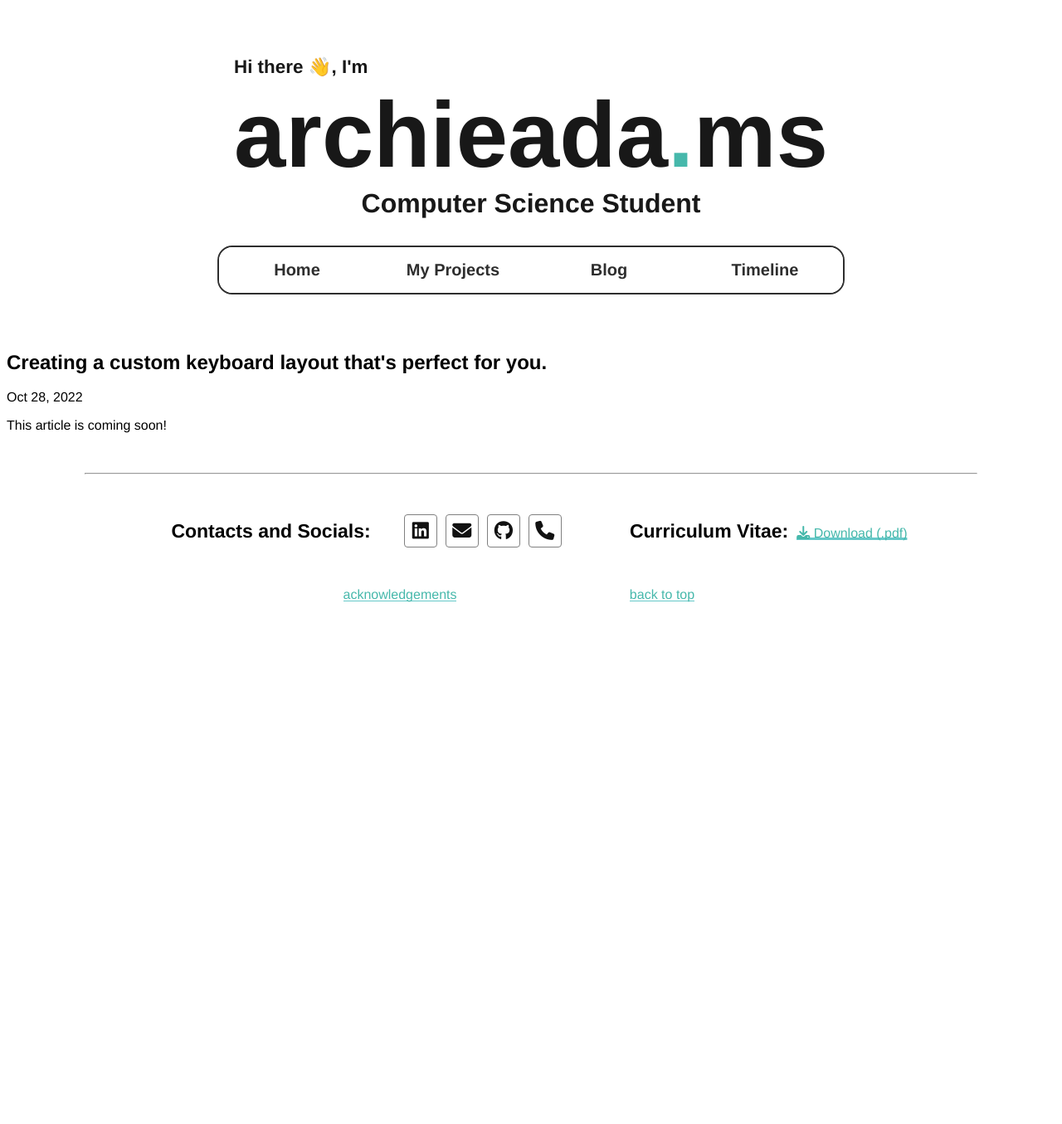
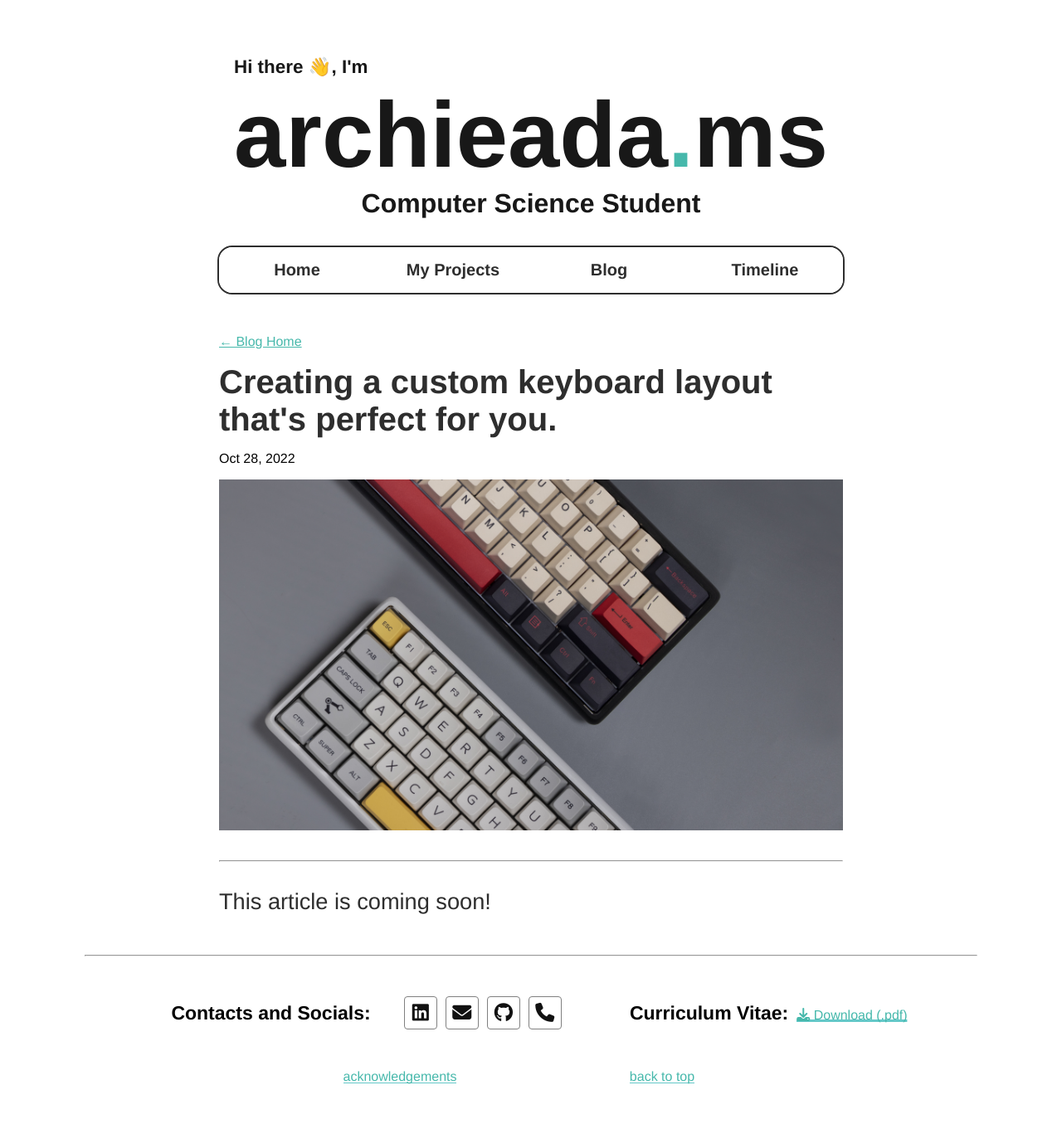
Before and after one commit to Archie-Adams/personal-website, a Jekyll site: the page built from _posts/2022-10-29-Creating-a-custom-keyboard-layout-that-is-perfect-for-you.md, in a window 1280 px wide. Shown: the whole page at 83% size. Built offline with Jekyll 4.4.1, drawn with Linux system fonts in a browser that asks for light colours; nearby versions of some CDN libraries; before the commit the page ends 900 px from its top, so only the background shows below that.

Commit message:
initial blog post css

```diff
--- a/_includes/footer.html
+++ b/_includes/footer.html
@@ -233,7 +233,7 @@
     </div>
   </div>
   <ul>
-    <li><a class="link" href="acknowledgements">acknowledgements</a></li>
+    <li><a class="link" href="/acknowledgements">acknowledgements</a></li>
     <li>
       <a class="link" href="" onclick="document.body.scrollTop = 0; document.documentElement.scrollTop = 0;">
         back to top
--- a/_layouts/post.html
+++ b/_layouts/post.html
@@ -1,14 +1,290 @@
 ---
 layout: default
 ---
+
+<!-- <style>
+  @media print {
+
+    *,
+    *:before,
+    *:after {
+      background: transparent !important;
+      color: #000 !important;
+      box-shadow: none !important;
+      text-shadow: none !important;
+    }
+
+    a,
+    a:visited {
+      text-decoration: underline;
+    }
+
+    a[href]:after {
+      content: " (" attr(href) ")";
+    }
+
+    abbr[title]:after {
+      content: " (" attr(title) ")";
+    }
+
+    a[href^="#"]:after,
+    a[href^="javascript:"]:after {
+      content: "";
+    }
+
+    pre,
+    blockquote {
+      border: 1px solid #999;
+      page-break-inside: avoid;
+    }
+
+    thead {
+      display: table-header-group;
+    }
+
+    tr,
+    img {
+      page-break-inside: avoid;
+    }
+
+    img {
+      max-width: 100% !important;
+    }
+
+    p,
+    h2,
+    h3 {
+      orphans: 3;
+      widows: 3;
+    }
+
+    h2,
+    h3 {
+      page-break-after: avoid;
+    }
+  }
+
+  pre,
+  code {
+    font-family: Menlo, Monaco, "Courier New", monospace;
+  }
+
+  pre {
+    padding: .5rem;
+    line-height: 1.25;
+    overflow-x: scroll;
+  }
+
+  a,
+  a:visited {
+    color: #3498db;
+  }
+
+  a:hover,
+  a:focus,
+  a:active {
+    color: #2980b9;
+  }
+
+  .modest-no-decoration {
+    text-decoration: none;
+  }
+
+  html {
+    font-size: 12px;
+  }
+
+  @media screen and (min-width: 32rem) and (max-width: 48rem) {
+    html {
+      font-size: 15px;
+    }
+  }
+
+  @media screen and (min-width: 48rem) {
+    html {
+      font-size: 16px;
+    }
+  }
+
+  body {
+    line-height: 1.85;
+  }
+
+  p,
+  .modest-p {
+    font-size: 1rem;
+    margin-bottom: 1.3rem;
+  }
+
+  h1,
+  .modest-h1,
+  h2,
+  .modest-h2,
+  h3,
+  .modest-h3,
+  h4,
+  .modest-h4 {
+    margin: 1.414rem 0 .5rem;
+    font-weight: inherit;
+    line-height: 1.42;
+  }
+
+  h1,
+  .modest-h1 {
+    margin-top: 0;
+    font-size: 3.998rem;
+  }
+
+  h2,
+  .modest-h2 {
+    font-size: 2.827rem;
+  }
+
+  h3,
+  .modest-h3 {
+    font-size: 1.999rem;
+  }
+
+  h4,
+  .modest-h4 {
+    font-size: 1.414rem;
+  }
+
+  h5,
+  .modest-h5 {
+    font-size: 1.121rem;
+  }
+
+  h6,
+  .modest-h6 {
+    font-size: .88rem;
+  }
+
+  small,
+  .modest-small {
+    font-size: .707em;
+  }
+
+  /* https://github.com/mrmrs/fluidity */
+
+  img,
+  canvas,
+  iframe,
+  video,
+  svg,
+  select,
+  textarea {
+    max-width: 100%;
+  }
+
+  @import url(http://fonts.googleapis.com/css?family=Open+Sans+Condensed:300,300italic,700);
+
+  @import url(http://fonts.googleapis.com/css?family=Arimo:700,700italic);
+
+  html {
+    font-size: 18px;
+    max-width: 100%;
+  }
+
+  body {
+    color: #444;
+    font-family: 'Open Sans Condensed', sans-serif;
+    font-weight: 300;
+    margin: 0 auto;
+    max-width: 48rem;
+    line-height: 1.45;
+    padding: .25rem;
+  }
+
+  h1,
+  h2,
+  h3,
+  h4,
+  h5,
+  h6 {
+    font-family: Arimo, Helvetica, sans-serif;
+  }
+
+  h1,
+  h2,
+  h3 {
+    border-bottom: 2px solid #fafafa;
+    margin-bottom: 1.15rem;
+    padding-bottom: .5rem;
+    text-align: center;
+  }
+
+  blockquote {
+    border-left: 8px solid #fafafa;
+    padding: 1rem;
+  }
+
+  pre,
+  code {
+    background-color: #fafafa;
+  }
+</style> -->
+
+<style>
+  .page {
+    max-width: 47rem;
+    padding: 0 2rem 0 2rem;
+    margin: 0 auto;
+  }
+
+  .h2-container {
+    max-width: 49rem;
+    margin: auto;
+  }
+
+  h2 {
+    text-align: left;
+    font-weight: 600;
+    font-size: 2.5rem;
+    margin: 0 0 1rem 0;
+    color: var(--card-border);
+  }
+
+  h3 {
+    font-weight: 500;
+    margin-bottom: 0;
+    margin-top: 1em;
+    font-size: 1.7rem;
+    color: var(--card-border);
+  }
+
+  h4 {
+    font-weight: 600;
+    margin-bottom: 0;
+    margin-top: 1em;
+    font-size: 1rem;
+  }
+
+  p {
+    margin-top: 0.6em;
+  }
+</style>
+
+<div class="page">
+
+  <div style="margin: 0 0 1.1rem 0;">
+    <a href="/blog">← Blog Home</a>
+  </div>
 
   {% if page.title%}
   <h2>{{page.title}}</h2>
   {% else %}
   <h2>Untitled post</h2>
   {% endif %}
+  <p style="margin: 0 0 1rem 0;">
     {{ page.date | date: "%b %d, %Y" }}
-{% if page.hero %}
-<img src="{{page.hero}}">
+  </p>
+
+  {% if page.cover_img %}
+  <img src="{{ page.cover_img }}" alt="{{ page.cover_img_alt }}" style="max-width: 100%;" />
   {% endif %}
+
+  <hr style="margin: 2rem 0">
+
   {{ content }}
+</div>
--- a/_posts/2022-10-29-Creating-a-custom-keyboard-layout-that-is-perfect-for-you.md
+++ b/_posts/2022-10-29-Creating-a-custom-keyboard-layout-that-is-perfect-for-you.md
@@ -13,4 +13,4 @@ description: Have you ever wondered what is at the extreme edge of layout custom
 permalink: /blog/creating-a-custom-keyboard-layout-that-is-perfect-for-you
 ---
 
-This article is coming soon!
+### This article is coming soon!
```
Also changed, not shown: README.md (+0 -4 lines), _posts/2022-10-29-My-project-to-map-the-layout-of-my-custom-keyboard-shortcuts.md (+1 -1 lines), _posts/2022-10-29-Switching-to-linux-for-productivity-and-a-custom-os-my-journey.md (+1 -1 lines). Lines whose indentation alone changed are shown as unchanged.
